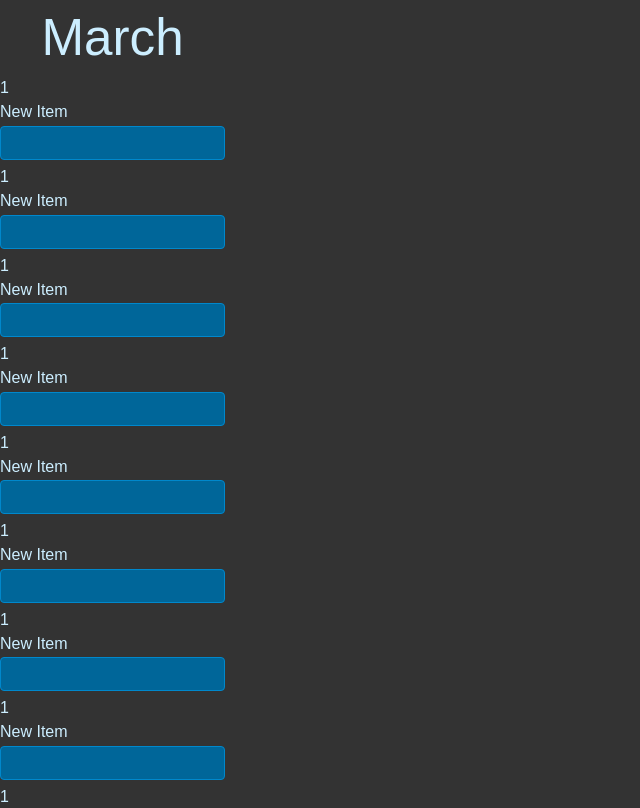
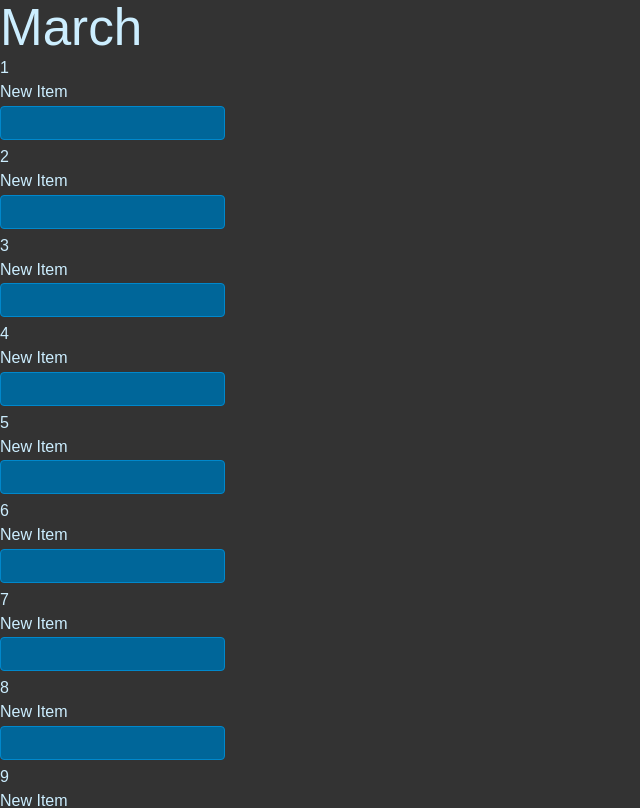
Before and after one commit to nickbartlett19/react-calendar, a React (Vite) app: page / in a window 1280 px wide. Shown: the top 808 px of the page, without its empty margins (0-640 px from the left). Built offline with nearby package versions, Linux system fonts and the light colour scheme.

Commit message:
add day number for each cell

```diff
--- a/src/App.jsx
+++ b/src/App.jsx
@@ -5,16 +5,24 @@ import "./styles.css"
 const MONTH_LENGTHS = [31,28,31,30,31,30,31,31,30,31,30,31];
 
 function App() {
+  let cellArr = Array(MONTH_LENGTHS[2]).fill(<><CalendarCell /></>);
+  let counter = 0;
 
   return (
     <>
-    <h1 className = "title text-3xl font-bold underline text-center">March</h1>
-    <div class ="flex h-screen w-screen justify-center items-center">
+      <h1 className = "text-3xl font-bold underline text-center">March</h1>
+      <div className ="flex h-screen w-screen justify-center items-center">
         <div className = "flex flex-wrap max-w-screen-xl justify-content align-items">
-          {Array(MONTH_LENGTHS[2]).fill(<><CalendarCell /></>)}
+          {cellArr.map(cell => {
+            counter++;
+            return (
+              <div className = "flex-column">
+                <h5>{counter}</h5>
+                {cell}
+              </div>)
+          })}
         </div>
-        {/* <h1> test centering</h1> */}
-    </div>
+      </div>
     </>
   )
 }
--- a/src/CalendarCell.jsx
+++ b/src/CalendarCell.jsx
@@ -42,8 +42,7 @@ export function CalendarCell() {
 
   return (
     <>
-    <div className="w-36 h-56 bg-violet-900">
-      <h5>1</h5>
+    <div className="w-36 h-48 bg-violet-900">
       <form onSubmit = {handleSubmit} className = "new-item-form">
         <div className = "form-row">
         <label htmlFor = "item">New Item</label>
```
